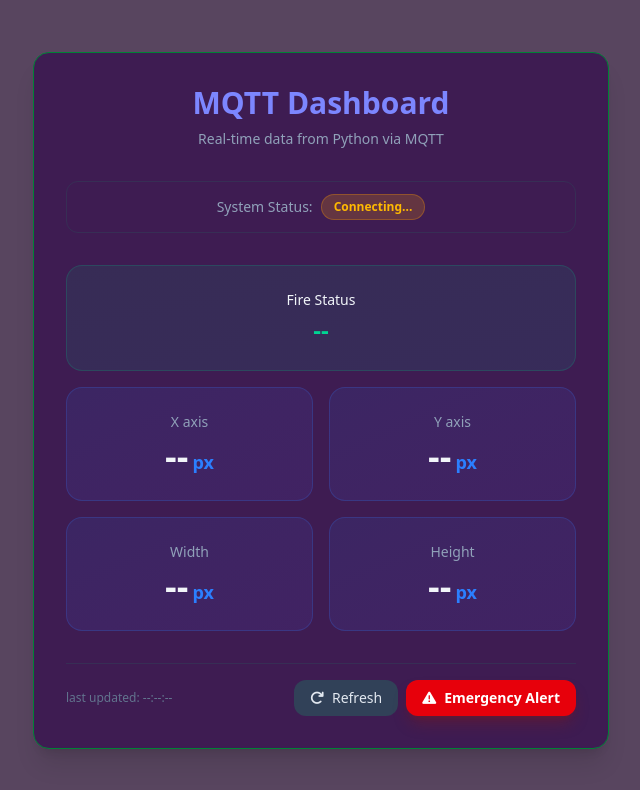
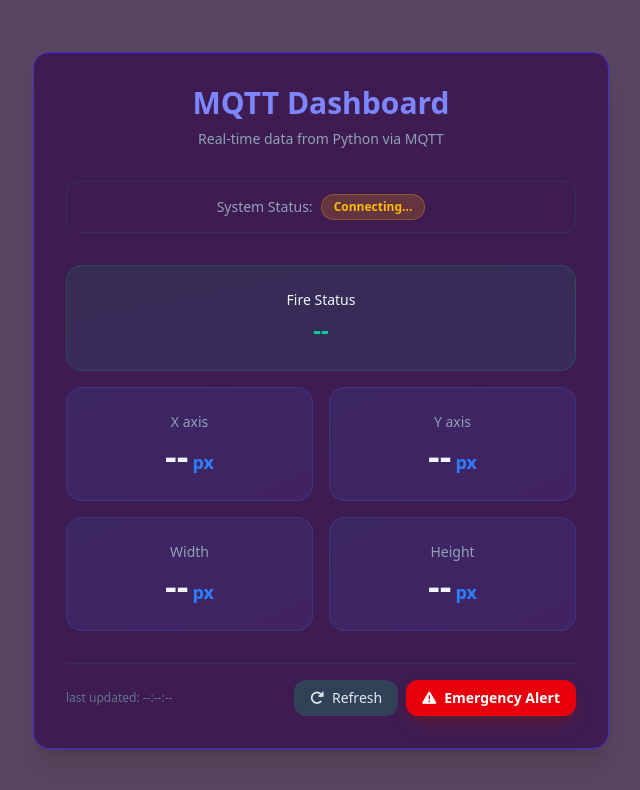
Before and after one commit to Pooh543/MQTT, a plain HTML site: page index.html in a window 1280 px wide. Shown: the whole page, without its empty margins (319-959 px from the left). Drawn offline with nearby package versions, Linux system fonts and the light colour scheme; a script that the page names is missing.

Commit message:
Change border color from green to indigo

```diff
--- a/index.html
+++ b/index.html
@@ -18,7 +18,7 @@
 </head>
 <body class="g text-slate-100 min-h-screen flex flex-col items-center justify-center p-6">
 
-    <div class="max-w-xl w-full rounded-2xl shadow-xl p-8 border border-green-700 relative">
+    <div class="max-w-xl w-full rounded-2xl shadow-xl p-8 border border-indigo-700 relative">
         <h1 class="text-3xl font-bold text-center mb-2 text-indigo-400">MQTT Dashboard</h1>
         <p class="text-center text-slate-400 text-sm mb-8">Real-time data from Python via MQTT</p>
 
```
